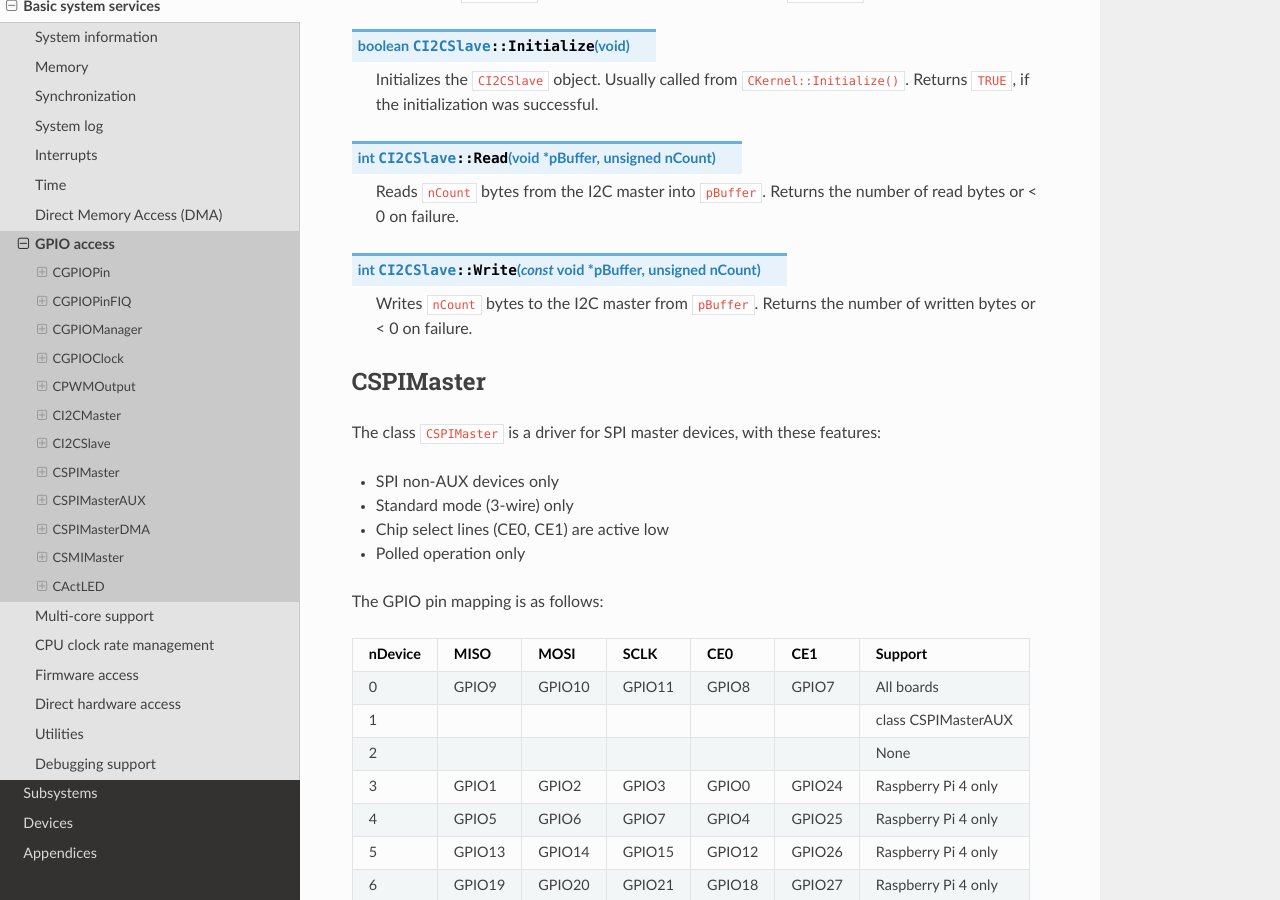
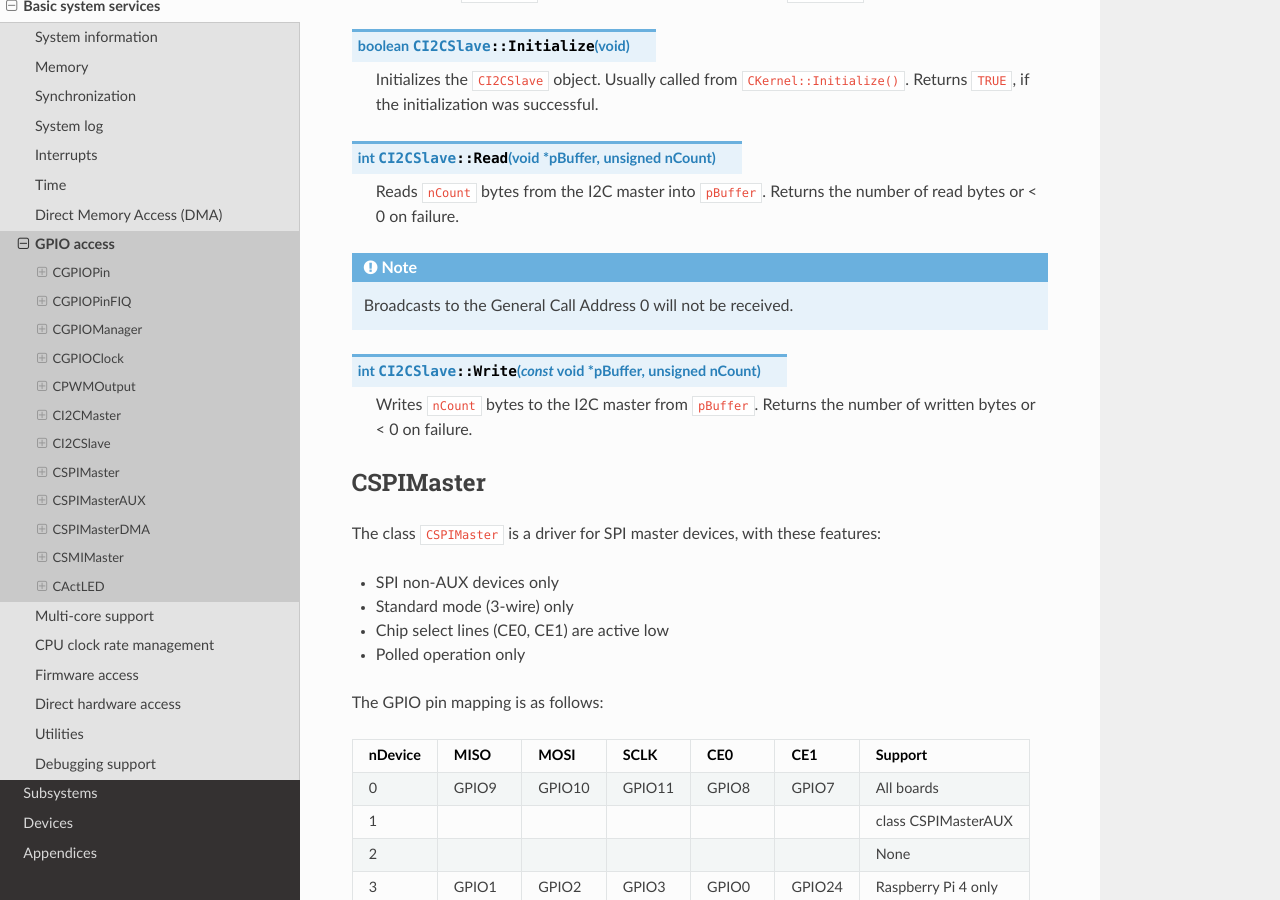
Before and after one commit to rsta2/circle-docs, a Sphinx documentation site: the page built from docs/basic-system-services/gpio-access.rst, in a window 1280 px wide and 900 px high, scrolled down 8602 px. Built offline with Sphinx 7.4.7 and the Read the Docs theme 2.0.0, drawn with Linux system fonts in a browser that asks for light colours.

Commit message:
basic-system-services/gpio-access: Add note on I2C broadcasts

```diff
--- a/docs/basic-system-services/gpio-access.rst
+++ b/docs/basic-system-services/gpio-access.rst
@@ -341,6 +341,10 @@ Raspberry Pi	SDA	SCL
 
 	Reads ``nCount`` bytes from the I2C master into ``pBuffer``. Returns the number of read bytes or < 0 on failure.
 
+.. note::
+
+	Broadcasts to the General Call Address 0 will not be received.
+
 .. cpp:function:: int CI2CSlave::Write (const void *pBuffer, unsigned nCount)
 
 	Writes ``nCount`` bytes to the I2C master from ``pBuffer``. Returns the number of written bytes or < 0 on failure.
```
